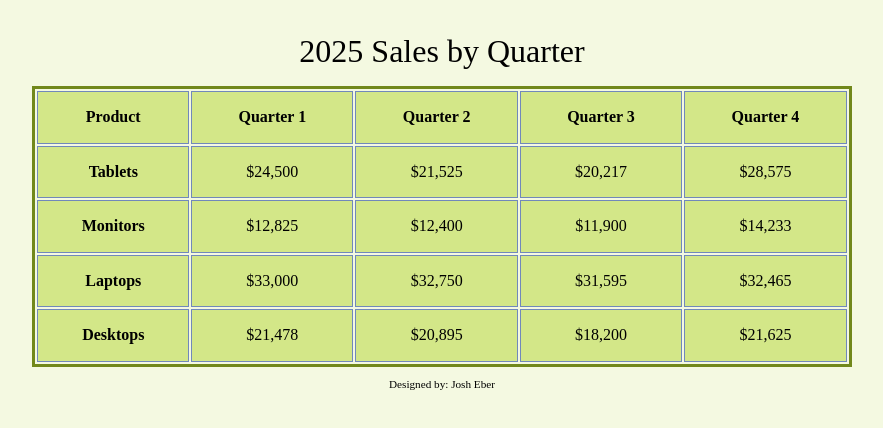
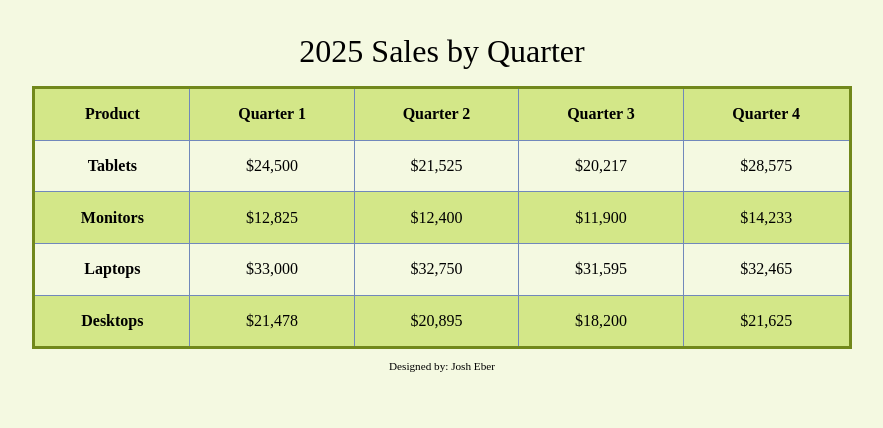
Before and after one commit to JoshuaEber/JoshEber.github.io, a plain HTML site: page chapter08/apply/index.html in a window 1280 px wide. Shown: the whole page, without its empty margins (198-1081 px from the left). Drawn offline with Linux system fonts and the light colour scheme.

Commit message:
Add files via upload

```diff
--- a/chapter08/apply/css/apply08.css
+++ b/chapter08/apply/css/apply08.css
@@ -31,6 +31,7 @@ table{
 	width: 80%;
 	margin: 0 auto;
 	border: 3px solid #71881b;
+	border-collapse: collapse;
 }
 tr, th, td{
 	border-collapse: collapse;
@@ -48,6 +49,6 @@ th, td{
 td{
 	text-align: center;
 }
-tr{
+tr:nth-child(odd){
 	background-color: #d3e788;
 }
```
